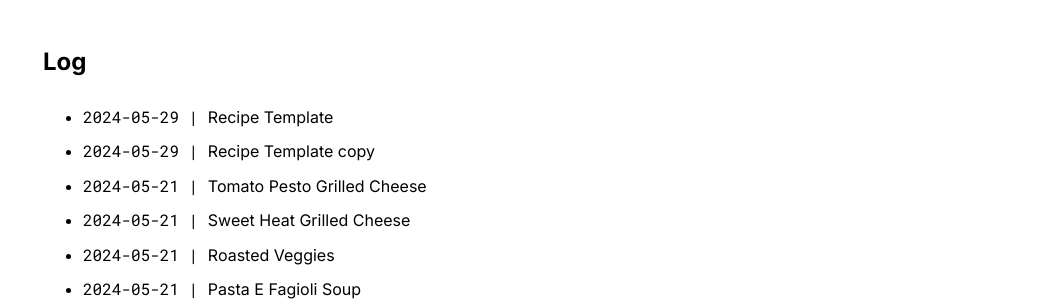
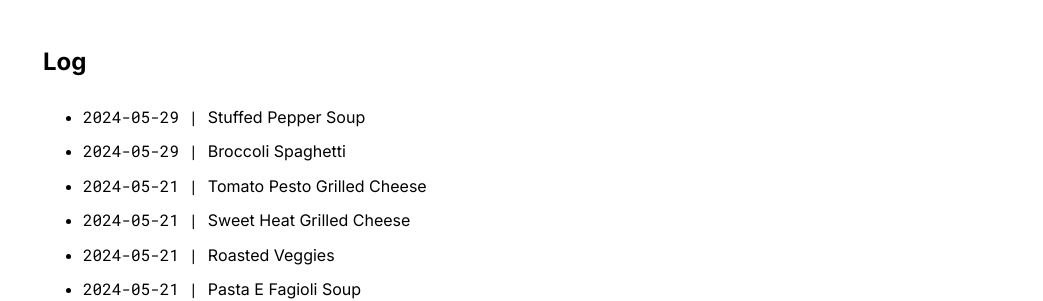
Before and after one commit to blakejacobus/blakejacobus.com, a Jekyll site: the page built from index.md, in a window 1280 px wide and 900 px high, scrolled down 972 px. Shown: the part 153-454 px from the top of the window, without its empty margins (237-1280 px from the left). Built offline with Jekyll 4.4.1, drawn with Linux system fonts in a browser that asks for light colours.

Commit message:
docs: fix titles and add index entries

```diff
--- a/_posts/2022-11-19-creation-cookbook.md
+++ b/_posts/2022-11-19-creation-cookbook.md
@@ -20,10 +20,12 @@
 
 - [Baked Potato Soup](./baked-potato-soup)
 - [Black Bean Burgers](./black-bean-burgers)
+- [Broccoli Spaghetti](./broccoli-spaghetti)
 - [Chickpea Chicken Salad](./chickpea-chicken-salad)
 - [Chickpea Meatballs](./chickpea-meatballs)
 - [Jambalaya](./jambalaya)
 - [Pasta e Fagioli Soup](./pasta-e-fagioli-soup)
+- [Stuffed Pepper Soup](./stuffed-pepper-soup)
 - [Sweet Heat Grilled Cheese](./sweet-heat-grilled-cheese)
 - [Sweet Potato Sheet Pan Meal](./sweet-potato-sheet-pan-meal)
 - [Tomato Pesto Grilled Cheese](./tomato-pesto-grilled-cheese)
--- a/_posts/2024-05-29-recipe-template.md
+++ b/_posts/2024-05-29-stuffed-pepper-soup.md
@@ -3,7 +3,7 @@
 tags: [eat, recipe]
 ---
 
-# Vegan Stuff Pepper Soup
+# Stuffed Pepper Soup
 
 > Source: https://choosingchia.com/vegan-stuffed-pepper-soup/
 
```
Also changed, not shown: _posts/2024-05-29-broccoli-spaghetti.md (renamed from _posts/2024-05-29-recipe-template copy.md).
